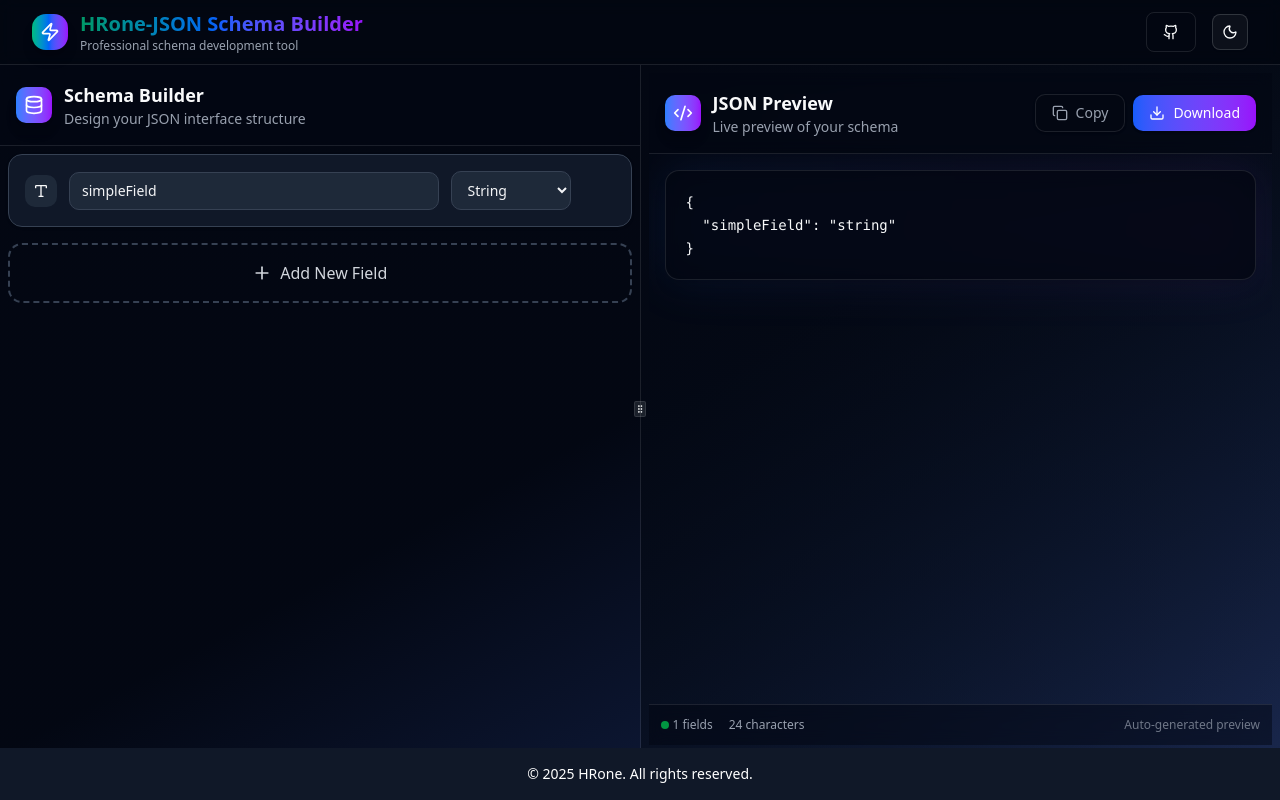
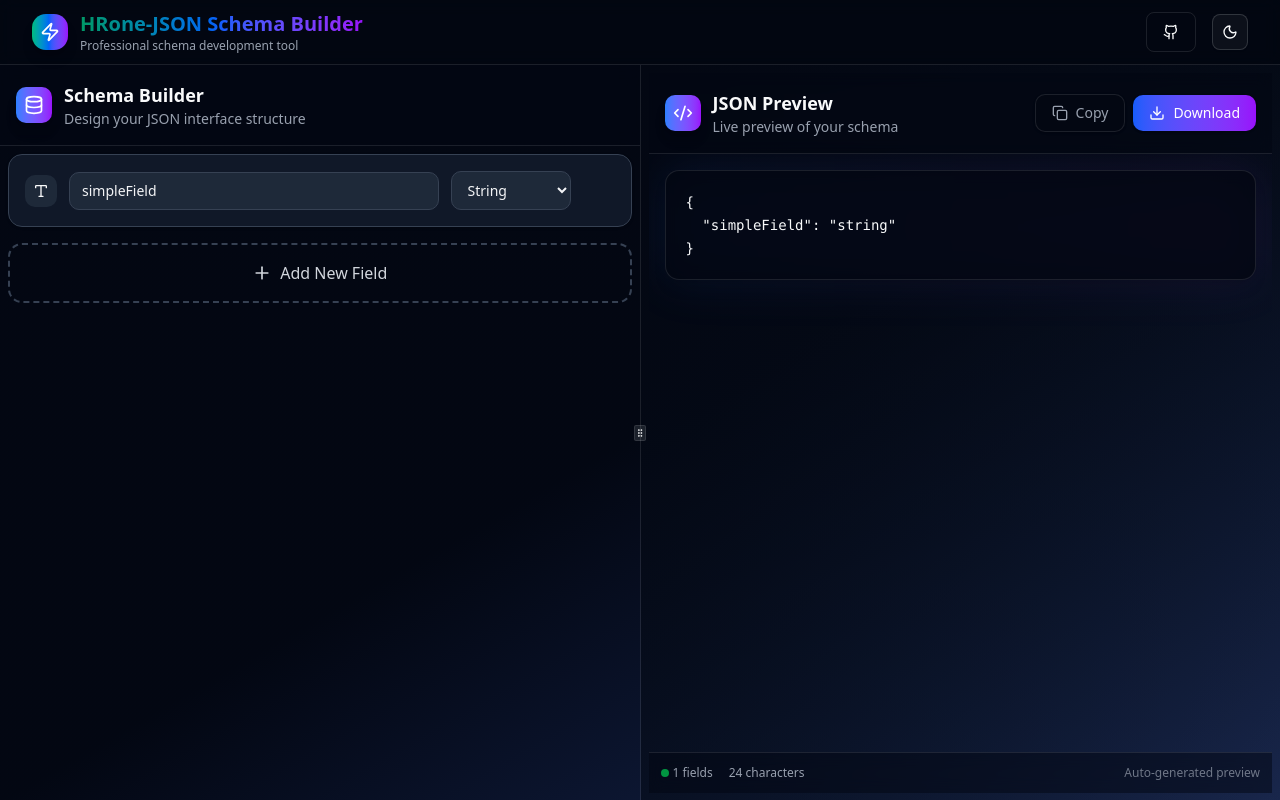
Before and after one commit to priyanshu082/jsonbuilder, a React (Vite) app: page / in a window 1280 px wide. Built offline with nearby package versions, Linux system fonts and the light colour scheme.

Commit message:
FOOTER REMOVED

```diff
--- a/src/App.tsx
+++ b/src/App.tsx
@@ -1,7 +1,7 @@
 import { ThemeProvider } from "@/components/theme-provider"
 import Home from "./components/Home";
 import Navbar from "./components/Navbar";
-import Footer from "./components/Footer";
+
 import { BrowserRouter as Router, Routes, Route } from "react-router-dom";
 
 function App() {
@@ -16,7 +16,7 @@ function App() {
               <Route path="/" element={<Home />} />
             </Routes>
           </div>
-          <Footer />
+
         </Router>
       </div>
     </ThemeProvider>
--- a/src/components/Footer.tsx
+++ /dev/null
@@ -1,11 +0,0 @@
-import { cn } from "@/lib/utils"
-
-const Footer = () => {
-  return (
-    <footer className={cn("w-full flex items-center justify-center px-6 py-4 bg-gray-900 text-white")}>
-      <span className="text-sm">&copy; {new Date().getFullYear()} HRone. All rights reserved.</span>
-    </footer>
-  )
-}
-
-export default Footer
--- a/src/components/Home.tsx
+++ b/src/components/Home.tsx
@@ -20,7 +20,7 @@ const Home: React.FC = () => {
   };
 
   return (
-    <div className="flex-1 h-[86vh] bg-gradient-to-br from-background via-background to-muted/20">
+    <div className="flex-1 h-[92vh] bg-gradient-to-br from-background via-background to-muted/20">
       <ResizablePanelGroup direction="horizontal" className="h-full">
         <ResizablePanel defaultSize={50} minSize={30}>
           <FormComponent schema={schema} setSchema={handleSchemaChange} />
```
